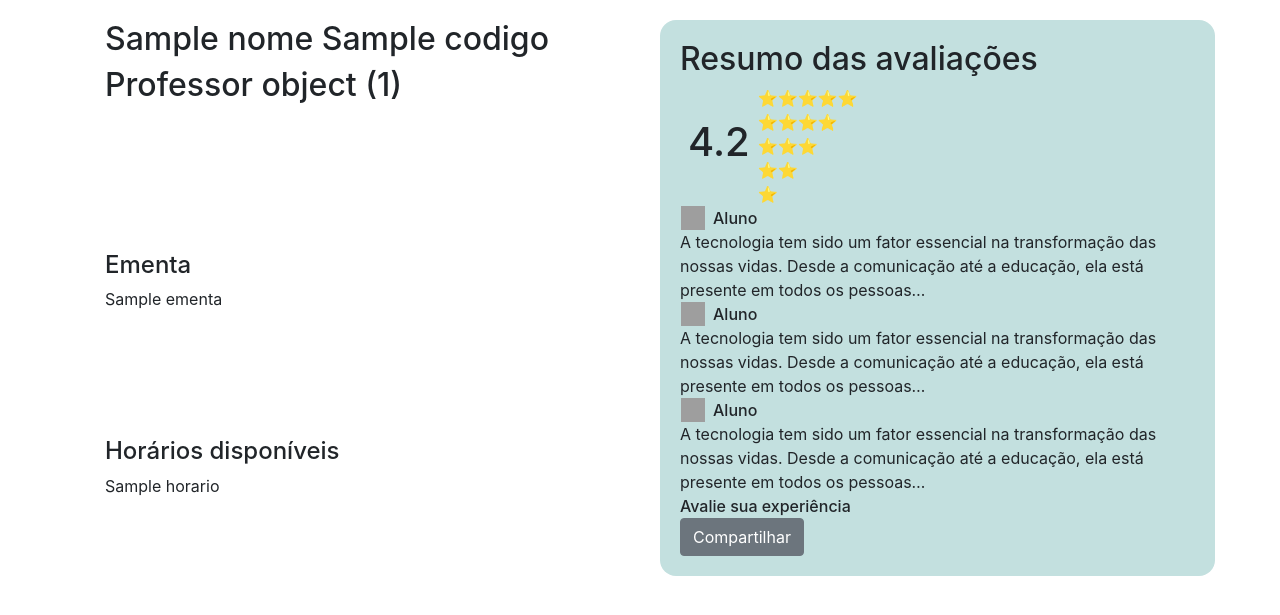
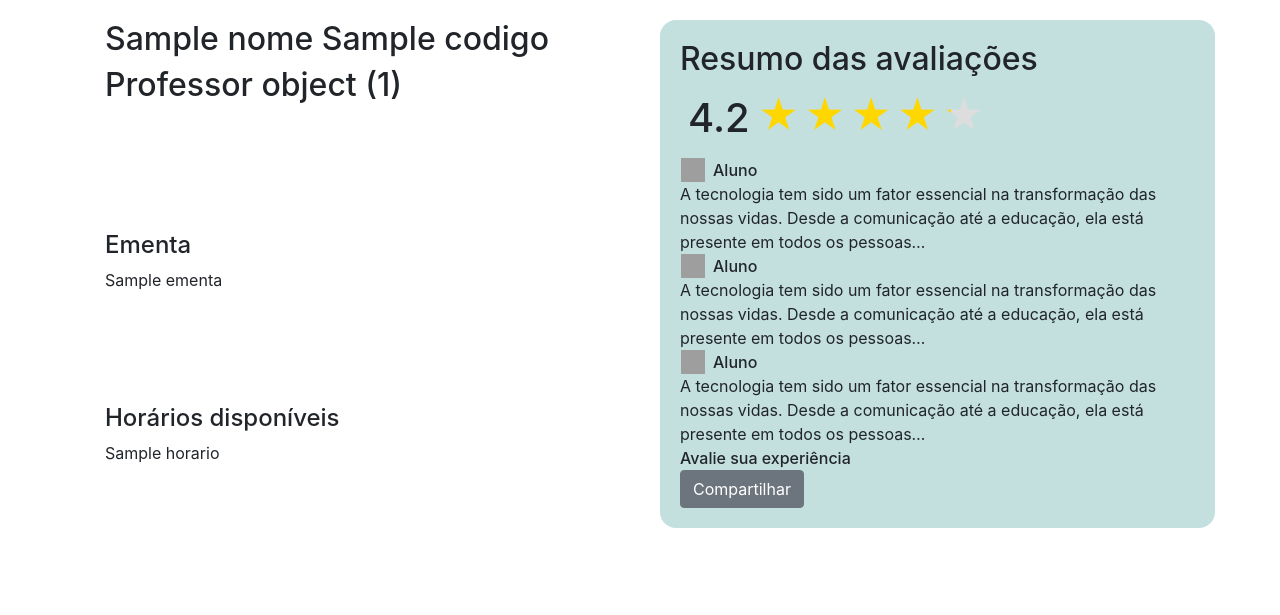
Before and after one commit to BeVieira/PUC-Disciplines-Info, a Django app: template site_disciplines_info/app_disciplines_info/templates/disciplina.html in a window 1280 px wide. Shown: the part 76-691 px from the top of the page. Run offline with Django 5.2, Linux system fonts and the light colour scheme; data comes from the database, SQL or seed files in the repository; tables that the repository leaves empty hold one stand-in row (values such as "Sample post"); the template is opened without the code that fills it: values that come from a table or form of the project are taken from there, most other values are stand-ins (such as "Sample title", 1, 10 or a date in 2020); grey boxes are pictures that could not be loaded.

Commit message:
Update do sistema de rating disciplina.html
agora coloquei um sistema de update para quando o rating for tal(tipo 3.8) aparecer 3 estrelas e um pouco preenchidas e o sistema de avaliar com estrelas on-click dentro do popup

```diff
--- a/site_disciplines_info/app_disciplines_info/templates/disciplina.html
+++ b/site_disciplines_info/app_disciplines_info/templates/disciplina.html
@@ -28,11 +28,13 @@
         <h1> 4.2 </h1>
       </div>
       <div class="grafico">
-        <p> ⭐⭐⭐⭐⭐ </p>
-        <p> ⭐⭐⭐⭐ </p>
-        <p> ⭐⭐⭐ </p>
-        <p> ⭐⭐ </p>
-        <p> ⭐ </p>
+        <div class="star-rating-display">
+          <span class="star">★</span>
+          <span class="star">★</span>
+          <span class="star">★</span>
+          <span class="star">★</span>
+          <span class="star">★</span>
+        </div>
       </div>
     </div>
     <div class="comentarios">
@@ -67,7 +69,7 @@
   </div>
 </div>
 
-<!-- pop-up da review -->
+<!-- Review Popup -->
 <div class="popup-overlay">
   <div class="popup-content">
     <div class="popup-header">
@@ -75,6 +77,14 @@
       <button class="popup-close">&times;</button>
     </div>
     <form class="popup-form">
+      <div class="interactive-star-rating">
+        <span class="star" data-rating="1">★</span>
+        <span class="star" data-rating="2">★</span>
+        <span class="star" data-rating="3">★</span>
+        <span class="star" data-rating="4">★</span>
+        <span class="star" data-rating="5">★</span>
+      </div>
+      <input type="hidden" name="rating" id="selected-rating" value="0">
       <input type="text" placeholder="Seu nome (opcional)" maxlength="50">
       <textarea placeholder="Sua avaliação (máximo 300 caracteres)" maxlength="300"></textarea>
       <div class="char-count">0 / 300</div>
@@ -117,7 +127,21 @@
     margin-bottom: 20px;
   }
 
-  /* Popup styles */
+  /* Sistema de estrelas css */
+  .star-rating-display .star,
+  .interactive-star-rating .star {
+    color: #ddd;
+    font-size: 40px;
+    cursor: pointer;
+    transition: color 0.2s;
+  }
+
+  .star-rating-display .star.active,
+  .interactive-star-rating .star.active {
+    color: gold;
+  }
+
+  /*css do popup*/
   .popup-overlay {
     display: none;
     position: fixed;
@@ -154,6 +178,12 @@
     cursor: pointer;
   }
 
+  .interactive-star-rating {
+    display: flex;
+    justify-content: center;
+    margin-bottom: 15px;
+  }
+
   .popup-form {
     display: flex;
     flex-direction: column;
@@ -184,7 +214,7 @@
   }
 
   .submit-review {
-    background-color: #354d5e;
+    background-color: #4CAF50;
     color: white;
     border: none;
     padding: 10px;
@@ -201,44 +231,108 @@
     const reviewTextarea = document.querySelector('.popup-form textarea');
     const charCount = document.querySelector('.char-count');
     const popupForm = document.querySelector('.popup-form');
+    const stars = document.querySelectorAll('.interactive-star-rating .star');
+    const ratingInput = document.getElementById('selected-rating');
+    const displayStars = document.querySelectorAll('.star-rating-display .star');
+    const ratingValue = 4.2; // The rating to display
 
-    // Abrir popup
+    // Function to update display stars
+    function updateDisplayStars(rating) {
+        displayStars.forEach((star, index) => {
+            if (index < Math.floor(rating)) {
+                star.classList.add('active');
+            } else if (index === Math.floor(rating) && rating % 1 !== 0) {
+                // Partially fill the next star for decimal ratings
+                star.classList.add('active');
+                star.style.background = `linear-gradient(to right, gold ${(rating % 1) * 100}%, #ddd ${(rating % 1) * 100}%)`;
+                star.style.webkitBackgroundClip = 'text';
+                star.style.webkitTextFillColor = 'transparent';
+            } else {
+                star.classList.remove('active');
+                star.style.background = 'none';
+            }
+        });
+    }
+
+    // Initial display of stars
+    updateDisplayStars(ratingValue);
+
+    // Star Rating Interaction
+    stars.forEach(star => {
+      star.addEventListener('mouseover', function() {
+        const rating = this.getAttribute('data-rating');
+        stars.forEach((s, index) => {
+          if (index < rating) {
+            s.classList.add('active');
+          } else {
+            s.classList.remove('active');
+          }
+        });
+      });
+
+      star.addEventListener('click', function() {
+        const rating = this.getAttribute('data-rating');
+        ratingInput.value = rating;
+        stars.forEach((s, index) => {
+          if (index < rating) {
+            s.classList.add('active');
+          } else {
+            s.classList.remove('active');
+          }
+        });
+      });
+    });
+
+    // Popup reset when mouse leaves
+    document.querySelector('.interactive-star-rating').addEventListener('mouseleave', function() {
+      stars.forEach((s, index) => {
+        if (index < ratingInput.value) {
+          s.classList.add('active');
+        } else {
+          s.classList.remove('active');
+        }
+      });
+    });
+
+    // Open popup
     compartilharBtn.addEventListener('click', function() {
       popupOverlay.style.display = 'flex';
     });
 
-    // Fechar popup
+    // Close popup
     popupClose.addEventListener('click', function() {
       popupOverlay.style.display = 'none';
     });
 
-    // Fechar popup quando clicar fora do popup
+    // Close popup when clicking outside
     popupOverlay.addEventListener('click', function(e) {
       if (e.target === popupOverlay) {
         popupOverlay.style.display = 'none';
       }
     });
 
-    // Contador de caractere do comentario/review
+    // Character count for review
     reviewTextarea.addEventListener('input', function() {
       const currentLength = this.value.length;
       charCount.textContent = `${currentLength} / 300`;
     });
 
-    // Envio do formulario(substituir isso daqui depois com a logica correta)
+    // Form submission (you would replace this with actual submission logic)
     popupForm.addEventListener('submit', function(e) {
       e.preventDefault();
-      const name = document.querySelector('.popup-form input').value;
+      const name = document.querySelector('.popup-form input[type="text"]').value;
       const review = reviewTextarea.value;
+      const rating = ratingInput.value;
 
-      if (review.trim() !== '') {
-        // aqui alterar depois para mandar a review para o banco de dados e armazenar
+      if (review.trim() !== '' && rating > 0) {
+        // Here you would typically send the review data to your backend
         console.log('Name:', name);
+        console.log('Rating:', rating);
         console.log('Review:', review);
         alert('Avaliação enviada com sucesso!');
         popupOverlay.style.display = 'none';
       } else {
-        alert('Por favor, escreva sua avaliação');
+        alert('Por favor, dê uma nota e escreva sua avaliação');
       }
     });
   });
```
